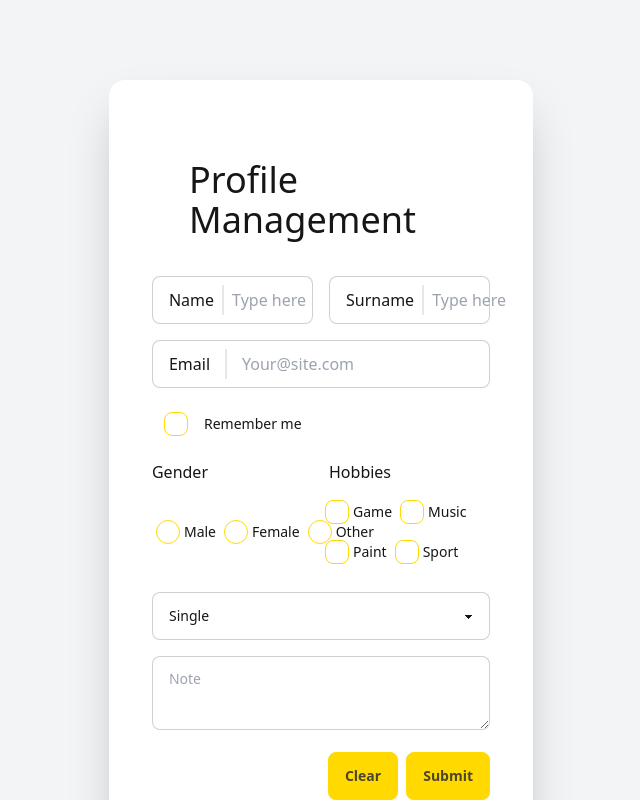
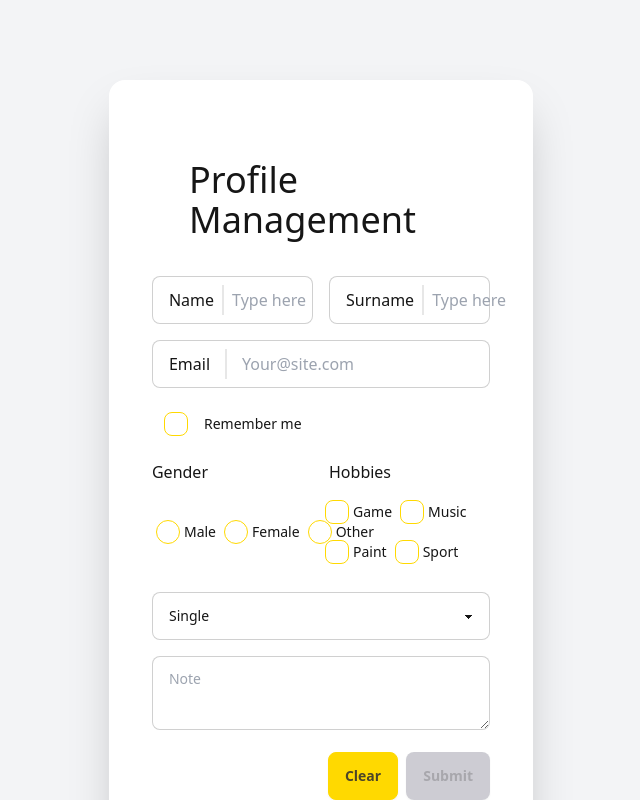
Before and after one commit to GuideMiee/CRUD, a React (Vite) app: page / in a window 1280 px wide. Shown: the whole page, without its empty margins (31-671 px from the left). Built offline with nearby package versions, Linux system fonts and the light colour scheme.

Commit message:
edit email name surname to submit

```diff
--- a/src/App.jsx
+++ b/src/App.jsx
@@ -5,9 +5,7 @@ import Navbar from "./components/Navbar";
 export default function App() {
   return (
     <div>
-
-      <Form ></Form>
-
+      <Form />
     </div>
   );
 }
--- a/src/components/Form.jsx
+++ b/src/components/Form.jsx
@@ -53,7 +53,9 @@ const FormLayout = () => {
         {/* Form Section */}
         <div className="w-full  lg:fixed ml-24 md:w-2/5 flex-shrink-0">
           <div className="card bg-base-100 shadow-2xl mx-4 lg:mx-11 my-10 lg:my-20 p-8 lg:p-20 items-center">
-          <div className="pb-6 lg:pb-9 text-2xl lg:text-4xl">Profile Management</div>
+            <div className="pb-6 lg:pb-9 text-2xl lg:text-4xl">
+              Profile Management
+            </div>
             <form onSubmit={handleSubmit}>
               <div className="mb-4 grid grid-cols-1 lg:grid-cols-2 gap-4">
                 <label className="input input-bordered flex items-center">
@@ -61,7 +63,7 @@ const FormLayout = () => {
                   <div className="divider divider-horizontal m-2"></div>
                   <input
                     type="text"
-                  className="grow "
+                    className="grow"
                     value={formData.name}
                     placeholder="Type here"
                     onChange={(e) =>
@@ -100,6 +102,32 @@ const FormLayout = () => {
                     className="grow"
                     value={formData.email}
                     placeholder="Your@site.com"
+                    onChange={(e) => {
+                      const email = e.target.value;
+                      setFormData((prevData) => ({
+                        ...prevData,
+                        email: email,
+                        emailValid: /^[^\s@]+@[^\s@]+\.[^\s@]+$/.test(email),
+                      }));
+                    }}
+                  />
+                </label>
+                {!formData.emailValid && formData.email && (
+                  <p className="text-red-500 text-sm mt-1">
+                    Please enter a valid email.
+                  </p>
+                )}
+              </div>
+
+              {/* <div className="mb-4">
+                <label className="input input-bordered flex items-center">
+                  Email
+                  <div className="divider divider-horizontal m-2 "></div>
+                  <input
+                    type="text"
+                    className="grow"
+                    value={formData.email}
+                    placeholder="Your@site.com"
                     onChange={(e) =>
                       setFormData((prevData) => ({
                         ...prevData,
@@ -108,7 +136,7 @@ const FormLayout = () => {
                     }
                   />
                 </label>
-            </div>
+              </div> */}
 
               <div className="form-control">
                 <label className="cursor-pointer label w-fit gap-4 ml-2 mb-4">
@@ -272,10 +300,32 @@ const FormLayout = () => {
 
               {/* Buttons */}
               <div className="flex justify-end gap-2">
-              <button type="reset" className="btn btn-primary" onClick={handleClear}>
+                <button
+                  type="reset"
+                  className="btn btn-primary"
+                  onClick={handleClear}
+                >
                   Clear
                 </button>
-              <button type="submit" className="btn btn-primary">
+                <button
+                  type="submit"
+                  className={`btn btn-primary ${
+                    formData.name.length >= 6 &&
+                    formData.surname.length >= 5 &&
+                    formData.emailValid  &&
+                    formData.hobby.length >= 2
+                      ? ""
+                      : "btn-disabled"
+                  }`}
+                  disabled={
+                    !(
+                      formData.name.length >= 6 &&
+                      formData.surname.length >= 5 &&
+                      formData.emailValid  &&
+                      formData.hobby.length >= 2
+                    )
+                  }
+                >
                   Submit
                 </button>
               </div>
@@ -291,7 +341,9 @@ const FormLayout = () => {
               <div className="card-body ">
                 <div className="grid gap-4 break-words">
                   <div className="grid grid-cols-2 justify-end mb-3 ">
-                  <h1 className="text-2xl font-semibold mb-4">User {index + 1}</h1>
+                    <h1 className="text-2xl font-semibold mb-4">
+                      User {index + 1}
+                    </h1>
                     <button
                       className="btn btn-outline btn-error"
                       onClick={() => handleDelete(index)}
@@ -331,7 +383,6 @@ const FormLayout = () => {
         </div>
       </div>
     </div>
-
   );
 };
 
```
Lines whose indentation alone changed are shown as unchanged.
